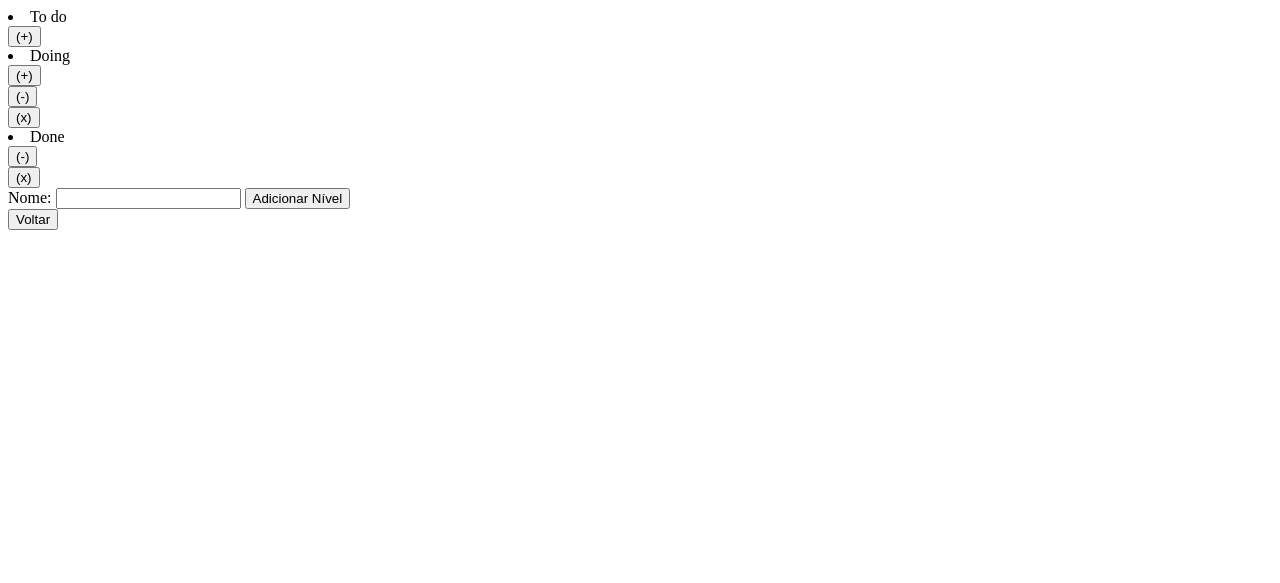
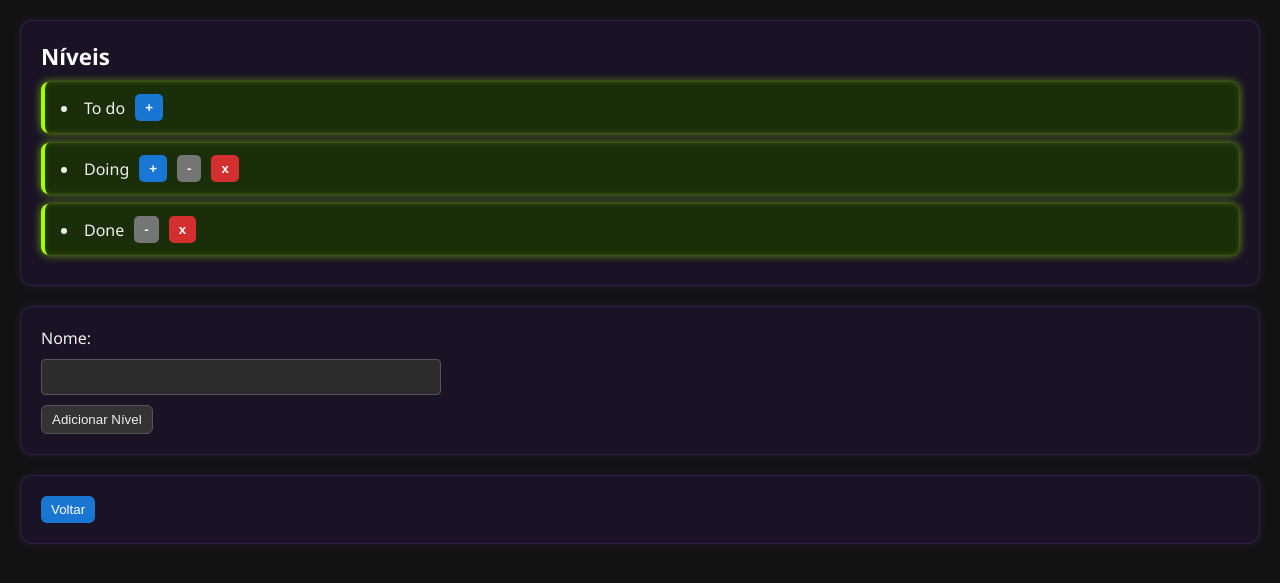
Before and after one commit to LucasBW-06/kanban, a Django app: page /niveis/ in a window 1280 px wide. Shown: the top 583 px of the page. Run offline with Django 4.2, Linux system fonts and the light colour scheme; data comes from the database, SQL or seed files in the repository; both versions use the stored data as it was after the commit.

Commit message:
commit 12 'adição de style nos html'

```diff
--- /dev/null
+++ b/sistema/static/css/style.css
@@ -0,0 +1,151 @@
+* {
+    margin: 0;
+    padding: 0;
+    box-sizing: border-box;
+}
+
+body {
+    font-family: 'Segoe UI', Tahoma, Geneva, Verdana, sans-serif;
+    background-color: #121212;
+    color: #f0f0f0;
+    padding: 20px;
+}
+
+.container {
+    background-color: #1a1325;
+    padding: 20px;
+    border-radius: 12px;
+    margin-bottom: 20px;
+    box-shadow: 0 0 10px rgba(128, 90, 213, 0.15);
+    border: 1px solid rgba(128, 90, 213, 0.2);
+}
+
+.subcontainer {
+    display: flex;
+    align-items: center;
+    gap: 10px;
+    padding: 12px 16px;
+    margin-bottom: 10px;
+    background-color: #1a2e0a;
+    border-left: 4px solid #a6ff00;
+    border-radius: 8px;
+    box-shadow: inset 0 0 5px rgba(166, 255, 0, 0.2), 0 0 8px rgba(166, 255, 0, 0.6);
+    flex-wrap: wrap;
+    transition: background-color 0.3s ease, transform 0.2s ease;
+}
+
+.subcontainer:hover {
+    background-color: #2a4d0a;
+    transform: scale(1.01);
+}
+
+.subcontainer:last-child {
+    border-bottom: none;
+}
+
+.titulo {
+    font-size: 1.4rem;
+    color: #ffffff;
+    margin-bottom: 10px;
+}
+
+a {
+    text-decoration: none;
+    color: #90caf9;
+}
+
+a:hover {
+    text-decoration: underline;
+    color: #bbdefb;
+}
+
+button {
+    background-color: #333;
+    color: #f0f0f0;
+    border: 1px solid #555;
+    border-radius: 6px;
+    padding: 6px 10px;
+    cursor: pointer;
+    transition: background-color 0.2s ease;
+}
+
+button:hover {
+    background-color: #444;
+}
+
+input, label {
+    display: block;
+    margin-bottom: 10px;
+    font-size: 1rem;
+}
+
+input[type="text"], input[type="date"] {
+    background-color: #2c2c2c;
+    border: 1px solid #555;
+    color: #f0f0f0;
+    padding: 8px;
+    border-radius: 4px;
+    width: 100%;
+    max-width: 400px;
+}
+
+input:focus {
+    outline: none;
+    border-color: #90caf9;
+    background-color: #333;
+}
+
+a.botao button {
+    background-color: #1976d2;
+    color: white;
+    border: none;
+}
+
+a.botao button:hover {
+    background-color: #1565c0;
+}
+
+button.button_\+ {
+    background-color: #1976d2;
+    color: white;
+    border: none;
+    padding: 6px 10px;
+    border-radius: 5px;
+    cursor: pointer;
+    font-weight: bold;
+    transition: background-color 0.2s ease;
+}
+
+button.button_\+:hover {
+    background-color: #1565c0;
+}
+
+button.button_- {
+    background-color: #757575;
+    color: white;
+    border: none;
+    padding: 6px 10px;
+    border-radius: 5px;
+    cursor: pointer;
+    font-weight: bold;
+    transition: background-color 0.2s ease;
+}
+
+button.button_-:hover {
+    background-color: #616161;
+}
+
+button.button_x {
+    background-color: #d32f2f;
+    color: white;
+    border: none;
+    padding: 6px 10px;
+    border-radius: 5px;
+    cursor: pointer;
+    font-weight: bold;
+    transition: background-color 0.2s ease;
+}
+
+button.button_x:hover {
+    background-color: #b71c1c;
+}
--- a/sistema/templates/paginas/niveis.html
+++ b/sistema/templates/paginas/niveis.html
@@ -3,30 +3,35 @@
 <head>
     <meta charset="UTF-8">
     <title>Níveis</title>
+    {% load static %}
+    <link rel="stylesheet" href="{% static 'css/style.css' %}">
 </head>
 <body>
-  <div>
+  <div class="container">
+      <h2 class='titulo'>Níveis</h2>
       {% for nivel in niveis %}
+        <div class="subcontainer">
             <li>{{ nivel.descricao }}</li>
             {% if nivel.indice != nivel_max %}
                 <form method="POST" action="{% url 'sistema:modificar_indice' nivel.indice 1 %}">
                     {% csrf_token %}
-                    <button type="submit">(+)</button>
+                    <button type="submit" class="button_+">+</button>
                 </form>
             {% endif %}
             {% if nivel.indice != 1 %}
                 <form method="POST" action="{% url 'sistema:modificar_indice' nivel.indice -1 %}">
                     {% csrf_token %}
-                    <button type="submit">(-)</button>
+                    <button type="submit" class="button_-">-</button>
                 </form>
                 <form method="POST" action="{% url 'sistema:deletar_nivel' nivel.indice %}">
                     {% csrf_token %}
-                    <button type="submit">(x)</button>
+                    <button type="submit" class="button_x">x</button>
                 </form>
             {% endif %}
+            </div>
       {% endfor %}
-  </div>
-  <div>
+        </div>
+  <div class="container">
       <form action="{% url 'sistema:adicionar_nivel' %}" method="POST">
         {% csrf_token %}
         <label for="descricao">Nome:</label>
@@ -35,7 +40,7 @@
         <button type="submit">Adicionar Nível</button>
       </form>
   </div>
-  <div>
+  <div class="container">
       <a href="{% url 'sistema:index' %}" class="botao"><button type="button">Voltar</button></a>
   </div>
 </body>
--- a/sistema/templates/paginas/tarefa_add.html
+++ b/sistema/templates/paginas/tarefa_add.html
@@ -3,8 +3,11 @@
 <head>
     <meta charset="UTF-8">
     <title>Adição de Tarefa</title>
+  {% load static %}
+    <link rel="stylesheet" href="{% static 'css/style.css' %}">
 </head>
 <body>
+<div class="container">
 <div>
   <form action="{% url 'sistema:adicionar_tarefa' %}" method="POST">
     {% csrf_token %}
@@ -23,5 +26,6 @@
 <div>
   <a href="{% url 'sistema:index' %}" class="botao"><button type="button">Voltar</button></a>
 </div>
+</div>
 </body>
 </html>
--- a/sistema/templates/paginas/tarefa_edit.html
+++ b/sistema/templates/paginas/tarefa_edit.html
@@ -3,9 +3,11 @@
 <head>
     <meta charset="UTF-8">
     <title>{{ Tarefa.titulo }}</title>
+      {% load static %}
+    <link rel="stylesheet" href="{% static 'css/style.css' %}">
 </head>
 <body>
-<div>
+<div class="container">
 <form action="{% url 'sistema:editar_tarefa' tarefa.id %}" method="POST">
     {% csrf_token %}
     <label for="titulo">Nome:</label>
```
Also changed, not shown: sistema/templates/paginas/index.html (+12 -9 lines), db.sqlite3.
